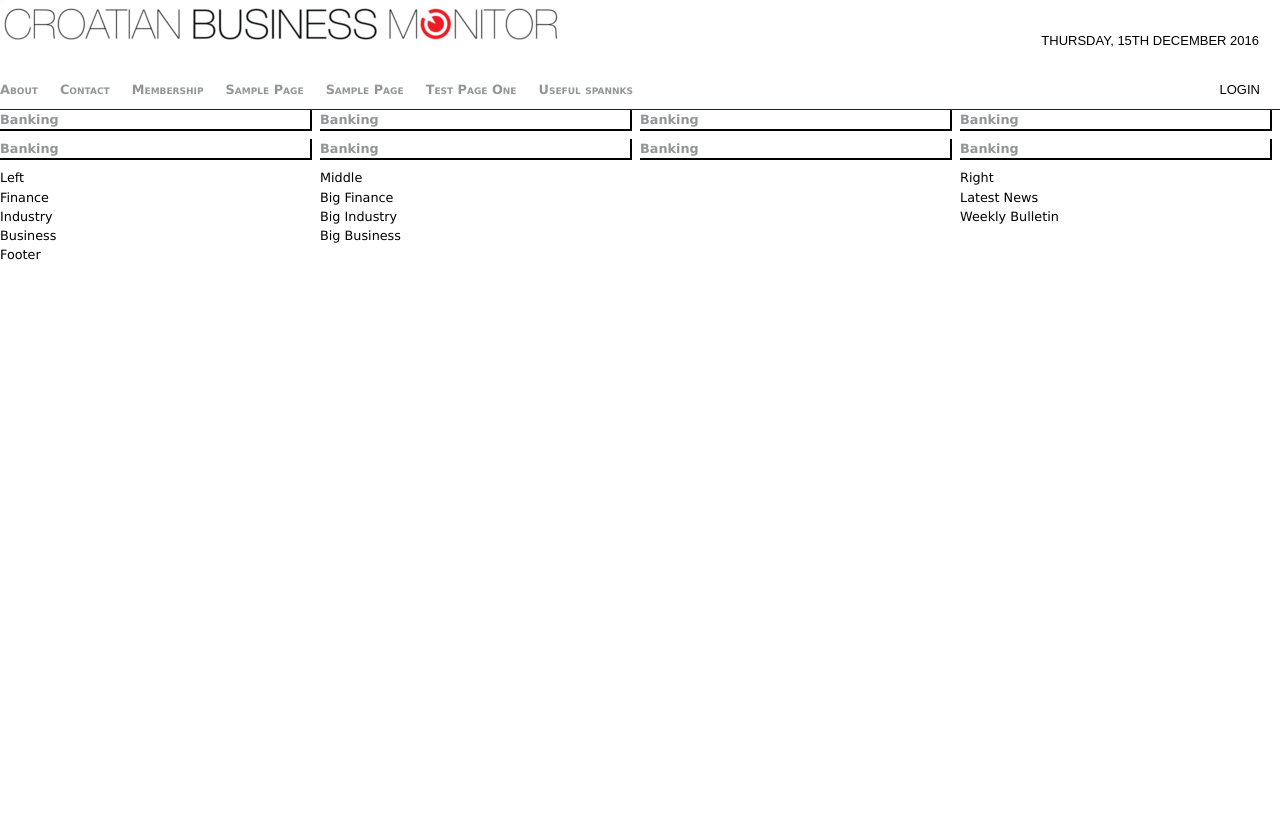
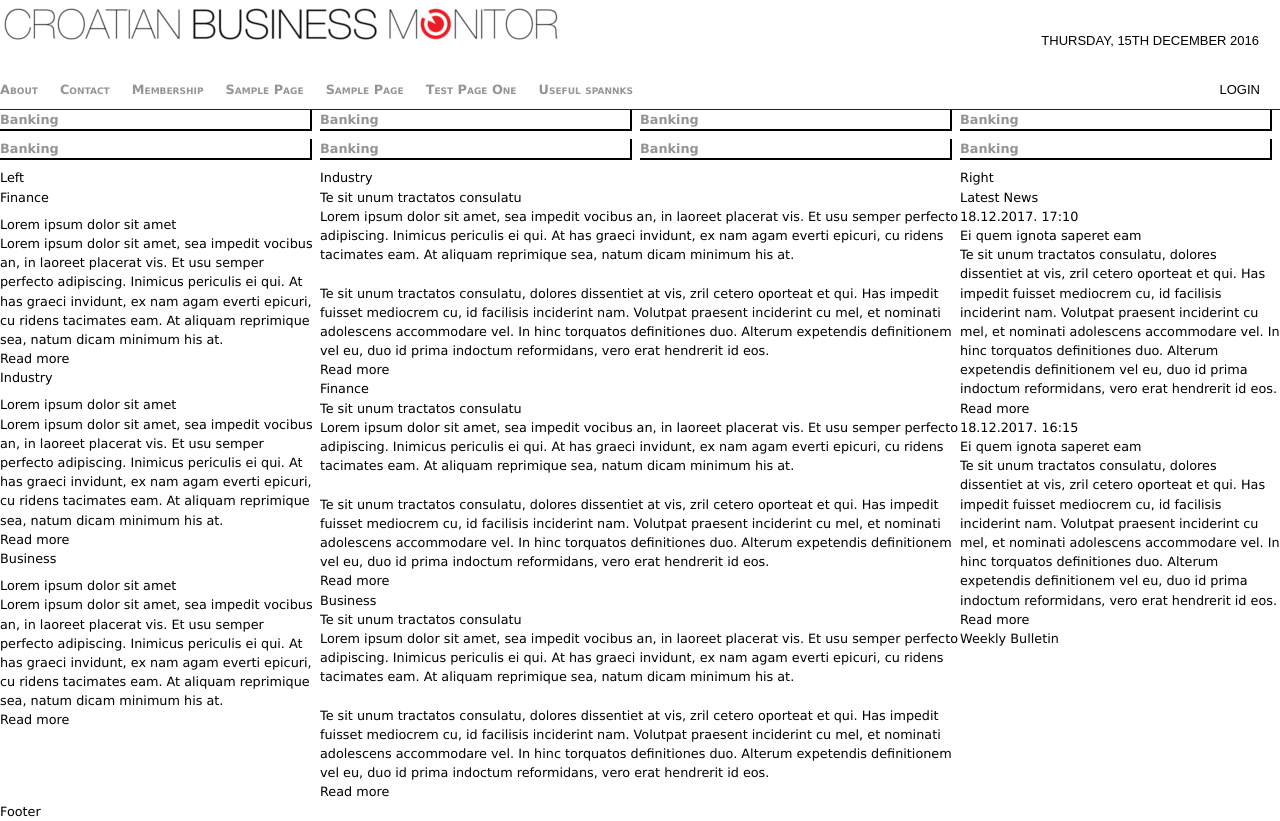
Before and after one commit to cigaly/cbm, a PHP site: page /cbm.html in a window 1280 px wide. Before the commit the page ends 260 px from the top, so only its background shows below. Run offline with PHP 8.4, Linux system fonts and the light colour scheme; some libraries are stand-ins or nearby versions.

Commit message:
Malo "lorem ipsum" promjena :-)

```diff
--- a/cbm.css
+++ b/cbm.css
@@ -149,3 +149,47 @@ div.cat {
     width: 100%;
     float: left;
 }
+
+.small_article { }
+
+.small_article .category { }
+
+.small_article .title { }
+
+.small_article .text { }
+
+.small_article .date { }
+
+.small_article .more { }
+
+
+.big_article { }
+
+.big_article .category { }
+
+.big_article .title { }
+
+.big_article .text { }
+
+.big_article .date { }
+
+.big_article .more { }
+
+
+.latest {}
+
+.latest_article {}
+
+.latest_article .date {}
+
+.latest_article .category {}
+
+.latest_article .title {}
+
+.latest_article .text {}
+
+.latest_article .more {}
+
+.bulletin {}
+
+.footer {}
--- a/cbm.html
+++ b/cbm.html
@@ -78,19 +78,94 @@
     <div class="content">
         <div class="left col-1-4">
             Left
-            <div class="small_article">Finance</div>
-            <div class="small_article">Industry</div>
-            <div class="small_article">Business</div>
+            <div class="small_article">
+                <div class="cat">Finance</div>
+                <div class="title">Lorem ipsum dolor sit amet</div>
+                <div class="text">
+                    Lorem ipsum dolor sit amet, sea impedit vocibus an, in laoreet placerat vis. Et usu semper perfecto adipiscing. Inimicus
+                    periculis ei qui. At has graeci invidunt, ex nam agam everti epicuri, cu ridens tacimates eam. At aliquam
+                    reprimique sea, natum dicam minimum his at.
+                </div>
+                <div class="more">Read more</div>
+            </div>
+            <div class="small_article">
+                <div class="cat">Industry</div>
+                <div class="title">Lorem ipsum dolor sit amet</div>
+                <div class="text">
+                    Lorem ipsum dolor sit amet, sea impedit vocibus an, in laoreet placerat vis. Et usu semper perfecto adipiscing. Inimicus
+                    periculis ei qui. At has graeci invidunt, ex nam agam everti epicuri, cu ridens tacimates eam. At aliquam
+                    reprimique sea, natum dicam minimum his at.
+                </div>
+                <div class="more">Read more</div>
+            </div>
+            <div class="small_article">
+                <div class="cat">Business</div>
+                <div class="title">Lorem ipsum dolor sit amet</div>
+                <div class="text">
+                    Lorem ipsum dolor sit amet, sea impedit vocibus an, in laoreet placerat vis. Et usu semper perfecto adipiscing. Inimicus
+                    periculis ei qui. At has graeci invidunt, ex nam agam everti epicuri, cu ridens tacimates eam. At aliquam
+                    reprimique sea, natum dicam minimum his at.
+                </div>
+                <div class="more">Read more</div>
+            </div>
         </div>
         <div class="middle col-2-4">
-            Middle
-            <div class="big_article">Big Finance</div>
-            <div class="big_article">Big Industry</div>
-            <div class="big_article">Big Business</div>
+            <div class="big_article">
+                <div class="category">Industry</div>
+                <div cllass="title">Te sit unum tractatos consulatu</div>
+                <div class="text">Lorem ipsum dolor sit amet, sea impedit vocibus an, in laoreet placerat vis. Et usu semper perfecto adipiscing.
+                    Inimicus periculis ei qui. At has graeci invidunt, ex nam agam everti epicuri, cu ridens tacimates eam.
+                    At aliquam reprimique sea, natum dicam minimum his at.
+                    <br /> <br /> Te sit unum tractatos consulatu, dolores dissentiet at vis, zril cetero oporteat et qui. Has impedit
+                    fuisset mediocrem cu, id facilisis inciderint nam. Volutpat praesent inciderint cu mel, et nominati adolescens
+                    accommodare vel. In hinc torquatos definitiones duo. Alterum expetendis definitionem vel eu, duo id prima
+                    indoctum reformidans, vero erat hendrerit id eos.
+                </div>
+                <div class="more">Read more</div>
             </div>
+            <div class="big_article">
+                <div class="category">Finance</div>
+                <div cllass="title">Te sit unum tractatos consulatu</div>
+                <div class="text">Lorem ipsum dolor sit amet, sea impedit vocibus an, in laoreet placerat vis. Et usu semper perfecto adipiscing.
+                    Inimicus periculis ei qui. At has graeci invidunt, ex nam agam everti epicuri, cu ridens tacimates eam.
+                    At aliquam reprimique sea, natum dicam minimum his at.
+                    <br /> <br /> Te sit unum tractatos consulatu, dolores dissentiet at vis, zril cetero oporteat et qui. Has impedit
+                    fuisset mediocrem cu, id facilisis inciderint nam. Volutpat praesent inciderint cu mel, et nominati adolescens
+                    accommodare vel. In hinc torquatos definitiones duo. Alterum expetendis definitionem vel eu, duo id prima
+                    indoctum reformidans, vero erat hendrerit id eos.
+                </div>
+                <div class="more">Read more</div>
+            </div>
+            <div class="big_article">
+                <div class="category">Business</div>
+                <div cllass="title">Te sit unum tractatos consulatu</div>
+                <div class="text">Lorem ipsum dolor sit amet, sea impedit vocibus an, in laoreet placerat vis. Et usu semper perfecto adipiscing.
+                    Inimicus periculis ei qui. At has graeci invidunt, ex nam agam everti epicuri, cu ridens tacimates eam.
+                    At aliquam reprimique sea, natum dicam minimum his at.
+                    <br /> <br /> Te sit unum tractatos consulatu, dolores dissentiet at vis, zril cetero oporteat et qui. Has impedit
+                    fuisset mediocrem cu, id facilisis inciderint nam. Volutpat praesent inciderint cu mel, et nominati adolescens
+                    accommodare vel. In hinc torquatos definitiones duo. Alterum expetendis definitionem vel eu, duo id prima
+                    indoctum reformidans, vero erat hendrerit id eos.
+                </div>
+                <div class="more">Read more</div>
+            </div>
+        </div>
         <div class="right col-1-4">
             Right
-            <div class="latest">Latest News</div>
+            <div class="latest">Latest News
+                <div class="latest_article">
+                    <div class="date">18.12.2017. 17:10</div>
+                    <div class="title">Ei quem ignota saperet eam</div>
+                    <div class="text">Te sit unum tractatos consulatu, dolores dissentiet at vis, zril cetero oporteat et qui. Has impedit fuisset mediocrem cu, id facilisis inciderint nam. Volutpat praesent inciderint cu mel, et nominati adolescens accommodare vel. In hinc torquatos definitiones duo. Alterum expetendis definitionem vel eu, duo id prima indoctum reformidans, vero erat hendrerit id eos.</div>
+                    <div class="more">Read more</div>
+                </div>
+                <div class="latest_article">
+                    <div class="date">18.12.2017. 16:15</div>
+                    <div class="title">Ei quem ignota saperet eam</div>
+                    <div class="text">Te sit unum tractatos consulatu, dolores dissentiet at vis, zril cetero oporteat et qui. Has impedit fuisset mediocrem cu, id facilisis inciderint nam. Volutpat praesent inciderint cu mel, et nominati adolescens accommodare vel. In hinc torquatos definitiones duo. Alterum expetendis definitionem vel eu, duo id prima indoctum reformidans, vero erat hendrerit id eos.</div>
+                    <div class="more">Read more</div>
+                </div>
+            </div>
             <div class="bulletin">Weekly Bulletin</div>
         </div>
     </div>
```
